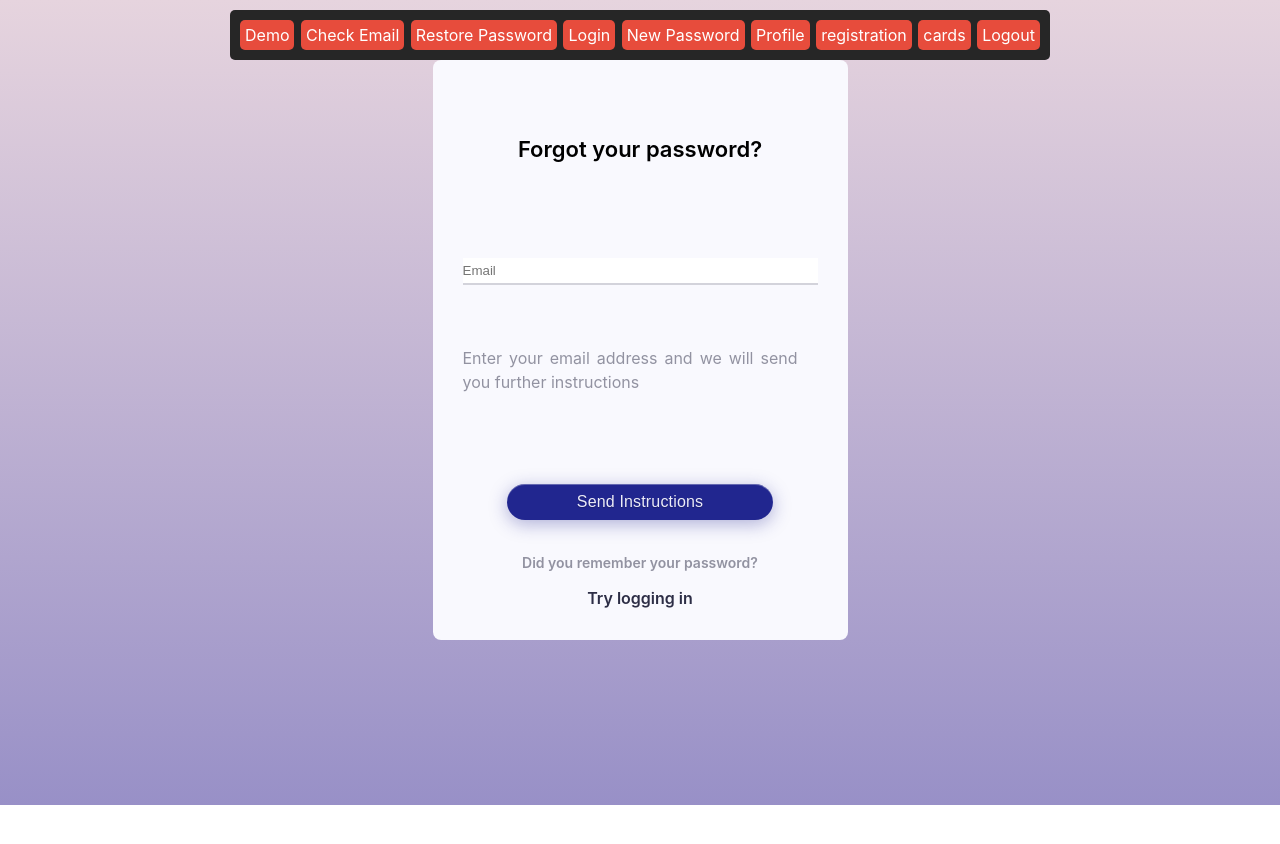
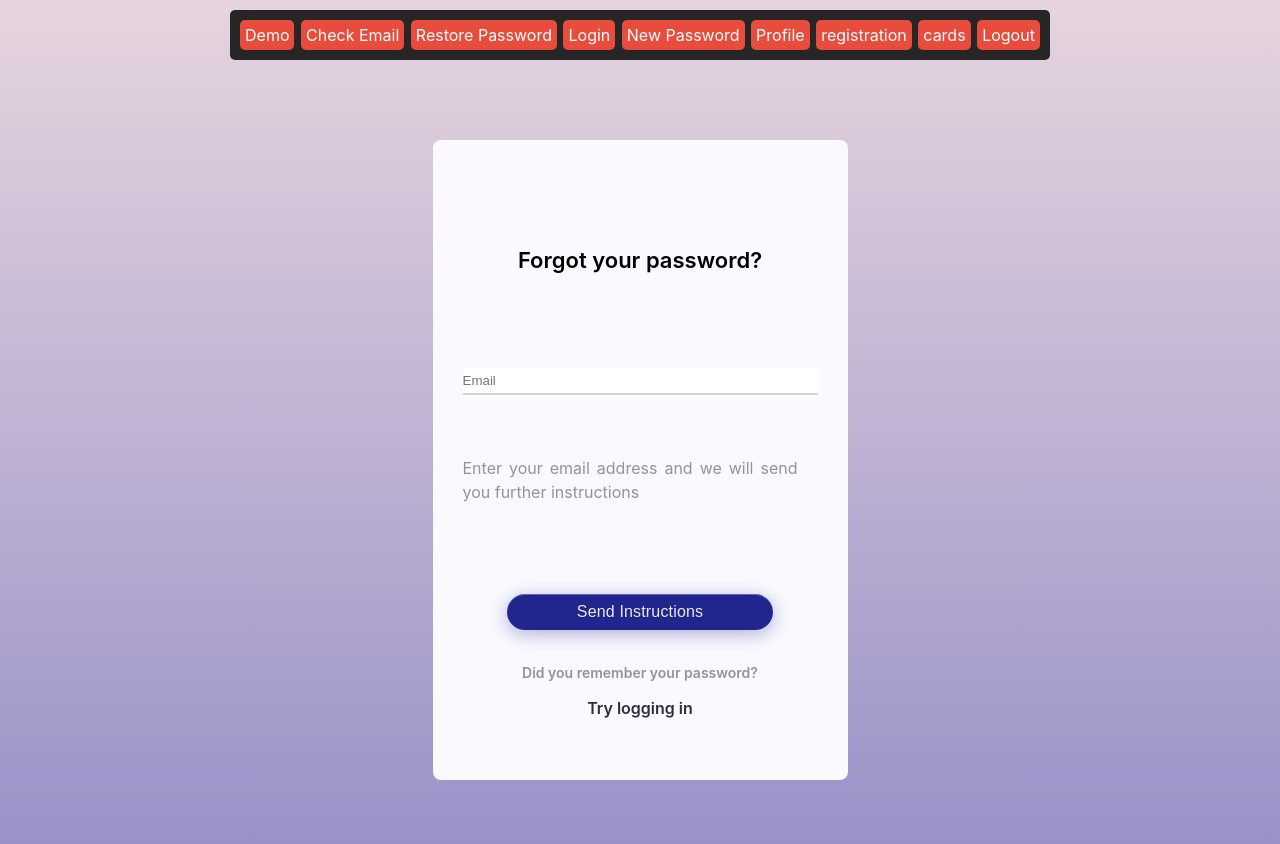
Before and after one commit to Nikolas-Bars/FridayProject, a React (Create React App) app: page /#/restore in a window 1280 px wide. Shown: the top 844 px of the page. Before the commit the page ends 805 px from the top, so only its background shows below. Built offline with nearby package versions, Linux system fonts and the light colour scheme; no server answers.

Commit message:
верстака основных компонентов

```diff
--- a/src/App.css
+++ b/src/App.css
@@ -1,4 +1,5 @@
 .App {
+
   margin: 0 auto;
   max-width: 1250px;
   width: 100%;
--- a/src/Components/features/Registration/Registration.module.css
+++ b/src/Components/features/Registration/Registration.module.css
@@ -1,3 +1,9 @@
+.main{
+    display: flex;
+    align-items: center;
+    min-height: 100vh;
+}
+
 .registration__container {
     max-width: 415px;
     width: 100%;
--- a/src/Components/features/Registration/Registration.tsx
+++ b/src/Components/features/Registration/Registration.tsx
@@ -84,6 +84,7 @@ export const Registration = () => {
     }
 
     return (
+        <div className={style.main}>
         <div className={style.registration__container}>
             <div className={style.registration__edit_body}>
                 <Formik
@@ -170,5 +171,6 @@ export const Registration = () => {
                 </Formik>
             </div>
         </div>
+        </div>
     )
 }
--- a/src/Components/features/RestorePassword/CheckEmail/CheckEmail.module.css
+++ b/src/Components/features/RestorePassword/CheckEmail/CheckEmail.module.css
@@ -1,3 +1,9 @@
+.main{
+    display: flex;
+    align-items: center;
+    min-height: 100vh;
+}
+
 .checkEmail__container {
     max-width: 415px;
     width: 100%;
--- a/src/Components/features/RestorePassword/CheckEmail/CheckEmail.tsx
+++ b/src/Components/features/RestorePassword/CheckEmail/CheckEmail.tsx
@@ -20,6 +20,7 @@ export function CheckEmail() {
     }, [sendMessageToEmail, dispatch])
 
     return (
+        <div className={style.main}>
         <div className={style.checkEmail__container}>
             <img src={email_img} alt="email-send"/>
             <div className={style.checkEmail__text}>
@@ -29,5 +30,6 @@ export function CheckEmail() {
                 We’ve sent an Email with instructions to {tempEmailToRecover}
             </div>
         </div>
+        </div>
     )
 }
--- a/src/Components/features/RestorePassword/RestorePassword.module.css
+++ b/src/Components/features/RestorePassword/RestorePassword.module.css
@@ -1,16 +1,28 @@
+.main{
+    display: flex;
+    align-items: center;
+    min-height: 100vh;
+}
+
 .forgotPass__container {
+    display: flex;
+    align-items: center;
+    justify-content: center;
     max-width: 415px;
     width: 100%;
     background-color: #F9F9FE;
     margin: 0 auto;
     border-radius: 8px;
+
 }
 
 .forgotPass__edit_body {
+    justify-content: center;
     padding: 30px;
     max-width: 415px;
     display: flex;
     flex-direction: column;
+    height: 579.5px;
 }
 
 .forgotPass__edit_body h2 {
--- a/src/Components/features/RestorePassword/RestorePassword.tsx
+++ b/src/Components/features/RestorePassword/RestorePassword.tsx
@@ -47,6 +47,7 @@ export function RestorePassword() {
         return <div style={{display: "flex", alignItems: 'center', height: '100vh'}}><Preloader/></div>
     } else
         return (
+            <div className={style.main}>
             <div className={style.forgotPass__container}>
                 <div className={style.forgotPass__edit_body}>
                     <Formik
@@ -102,5 +103,6 @@ export function RestorePassword() {
                     </div>
                 </div>
             </div>
+            </div>
         )
 }
--- a/src/Components/features/RestorePassword/SetNewPassword/SetNewPassword.module.css
+++ b/src/Components/features/RestorePassword/SetNewPassword/SetNewPassword.module.css
@@ -1,3 +1,9 @@
+.main{
+    display: flex;
+    align-items: center;
+    min-height: 100vh;
+}
+
 .newPass__container {
     max-width: 415px;
     width: 100%;
--- a/src/Components/features/RestorePassword/SetNewPassword/SetNewPassword.tsx
+++ b/src/Components/features/RestorePassword/SetNewPassword/SetNewPassword.tsx
@@ -48,6 +48,7 @@ export const SetNewPassword = () => {
         return <div style={{display: "flex", alignItems: 'center', height: '100vh'}}><Preloader/></div>
     } else
         return (
+            <div className={style.main}>
             <div className={style.newPass__container}>
                 <div className={style.newPass__edit_body}>
                     <Formik
@@ -99,6 +100,6 @@ export const SetNewPassword = () => {
                         </Form>
                     </Formik>
                 </div>
-            </div>
+            </div></div>
         )
 }
```
